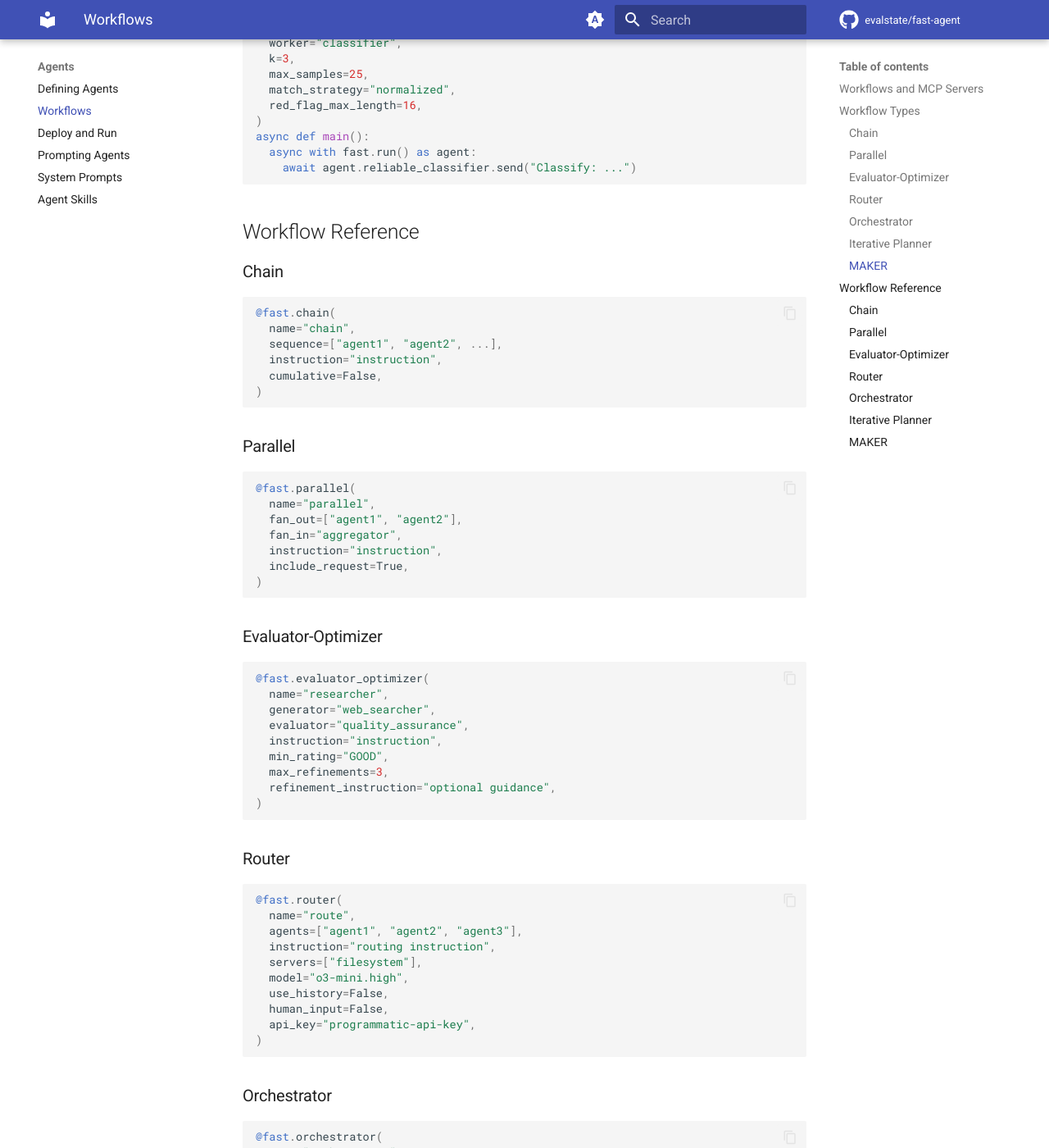
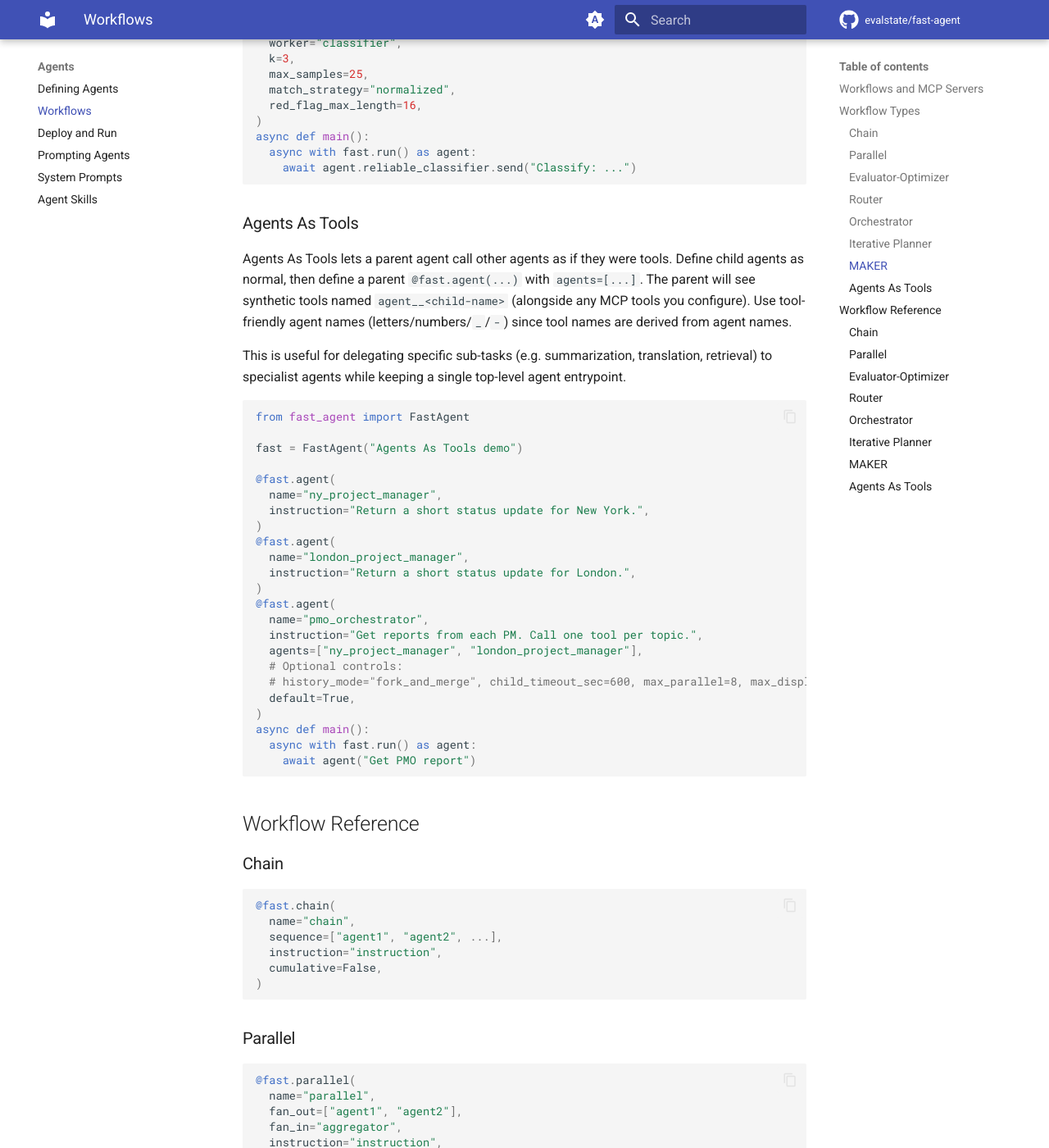
Before and after one commit to evalstate/fast-agent-docs, an MkDocs documentation site: the page built from docs/agents/workflows.md, in a window 1280 px wide and 1400 px high, scrolled down 3836 px. Shown: the whole window at 82% size. Built offline with MkDocs 1.6.1 and Material for MkDocs 9.7.7, drawn with Linux system fonts in a browser that asks for light colours; comment, search, counter and statistics services are not loaded; some of the changed text lies outside the part shown.

Commit message:
docs: add Agents As Tools workflow

````diff
--- a/docs/agents/workflows.md
+++ b/docs/agents/workflows.md
@@ -163,6 +163,38 @@
     await agent.reliable_classifier.send("Classify: ...")
 ```
 
+### Agents As Tools
+
+Agents As Tools lets a parent agent call other agents as if they were tools. Define child agents as normal, then define a parent `@fast.agent(...)` with `agents=[...]`. The parent will see synthetic tools named `agent__<child-name>` (alongside any MCP tools you configure). Use tool-friendly agent names (letters/numbers/`_`/`-`) since tool names are derived from agent names.
+
+This is useful for delegating specific sub-tasks (e.g. summarization, translation, retrieval) to specialist agents while keeping a single top-level agent entrypoint.
+
+```python
+from fast_agent import FastAgent
+
+fast = FastAgent("Agents As Tools demo")
+
+@fast.agent(
+  name="ny_project_manager",
+  instruction="Return a short status update for New York.",
+)
+@fast.agent(
+  name="london_project_manager",
+  instruction="Return a short status update for London.",
+)
+@fast.agent(
+  name="pmo_orchestrator",
+  instruction="Get reports from each PM. Call one tool per topic.",
+  agents=["ny_project_manager", "london_project_manager"],
+  # Optional controls:
+  # history_mode="fork_and_merge", child_timeout_sec=600, max_parallel=8, max_display_instances=10
+  default=True,
+)
+async def main():
+  async with fast.run() as agent:
+    await agent("Get PMO report")
+```
+
 ## Workflow Reference
 
 ### Chain
@@ -258,3 +290,17 @@
   instruction="instruction",
 )
 ```
+
+### Agents As Tools
+
+```python
+@fast.agent(
+  name="orchestrator",
+  instruction="instruction",
+  agents=["agent1", "agent2"],  # exposed as tools: agent__agent1, agent__agent2
+  history_mode="fork",          # scratch|fork|fork_and_merge
+  max_parallel=8,
+  child_timeout_sec=600,
+  max_display_instances=20,
+)
+```
````
